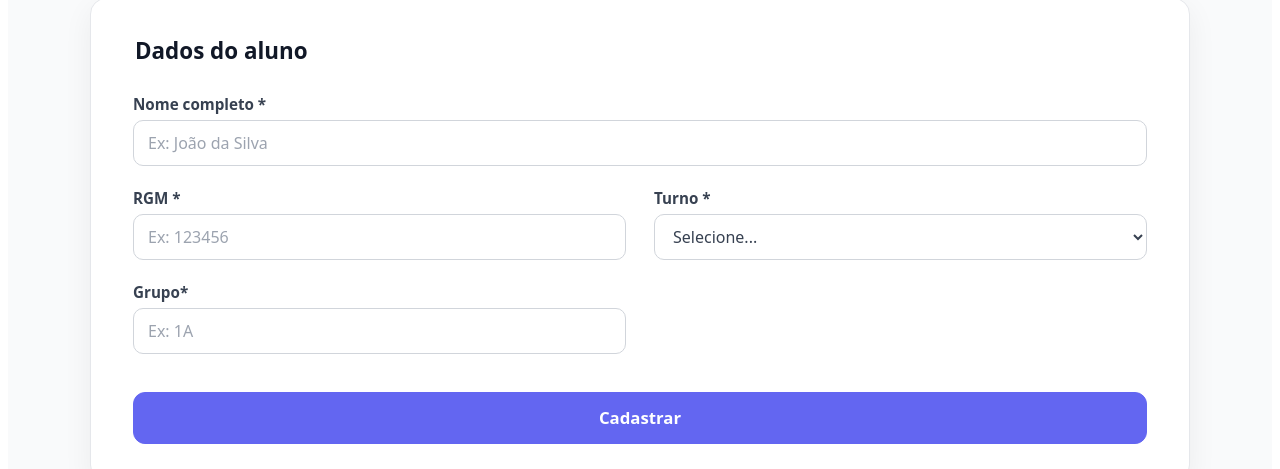
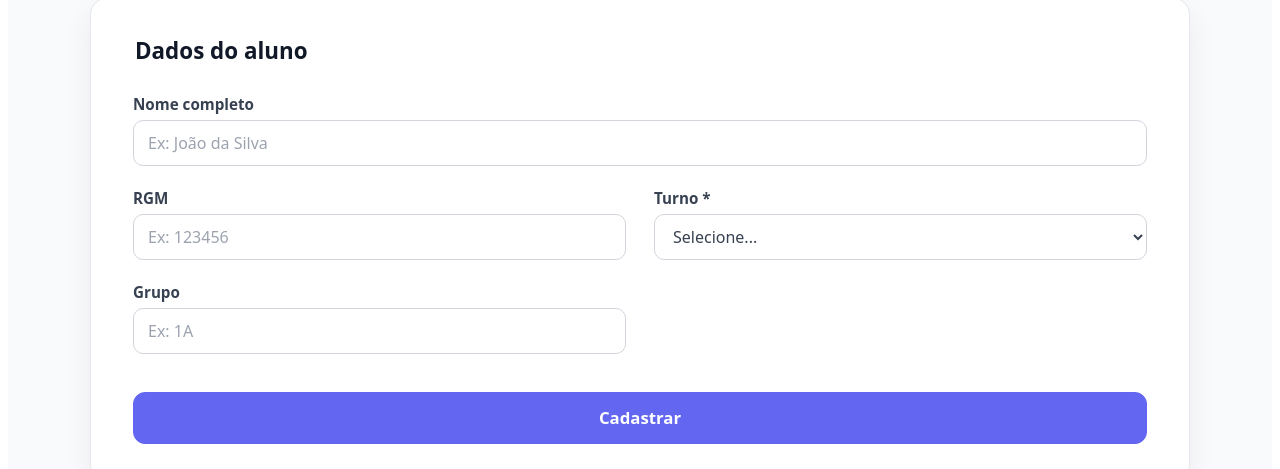
Before and after one commit to pholiveira-dev/eduTrack, a React (Vite) app in the folder preceptor/: page / in a window 1280 px wide. Shown: the part 136-605 px from the top of the page. Built offline with nearby package versions, Linux system fonts and the light colour scheme.

Commit message:
refactor: separa StudentForm em componentes reutilizáveis

```diff
--- /dev/null
+++ b/preceptor/src/components/StudentForm/SelectInput.jsx
@@ -0,0 +1,26 @@
+export function SelectInput({
+  label,
+  id,
+  value,
+  onChange,
+  options,
+  required = false,
+}) {
+  return (
+    <div className="form-group">
+      <label htmlFor={id}>{label} *</label>
+      <select
+        id={id}
+        value={value}
+        onChange={(e) => onChange(e.target.value)}
+        required={required}
+      >
+        {options.map((option) => (
+          <option key={option.value} value={option.value}>
+            {option.label}
+          </option>
+        ))}
+      </select>
+    </div>
+  );
+}
--- /dev/null
+++ b/preceptor/src/components/StudentForm/StudentFormFields.jsx
@@ -0,0 +1,69 @@
+import { TextInput } from "./TextInput";
+import { SelectInput } from "./SelectInput";
+
+export function StudentFormFields({ student, setStudent }) {
+  return (
+    <>
+      <TextInput
+        label="Nome completo"
+        id="name"
+        placeholder="Ex: João da Silva"
+        value={student.name}
+        onChange={(value) =>
+          setStudent((prev) => ({
+            ...prev,
+            name: value.toUpperCase(),
+          }))
+        }
+        required
+      />
+
+      <TextInput
+        label="RGM"
+        id="rgm"
+        placeholder="Ex: 123456"
+        value={student.rgm}
+        onChange={(value) =>
+          setStudent((prev) => ({
+            ...prev,
+            rgm: value,
+          }))
+        }
+        required
+      />
+
+      <SelectInput
+        label="Turno"
+        id="turno"
+        value={student.turn}
+        onChange={(value) =>
+          setStudent((prev) => ({
+            ...prev,
+            turn: value,
+          }))
+        }
+        required
+        options={[
+          { value: "", label: "Selecione..." },
+          { value: "matutino", label: "Matutino" },
+          { value: "vespertino", label: "Vespertino" },
+          { value: "noturno", label: "Noturno" },
+        ]}
+      />
+
+      <TextInput
+        label="Grupo"
+        id="grupo"
+        placeholder="Ex: 1A"
+        value={student.group}
+        onChange={(value) =>
+          setStudent((prev) => ({
+            ...prev,
+            group: value.toUpperCase(),
+          }))
+        }
+        required
+      />
+    </>
+  );
+}
--- /dev/null
+++ b/preceptor/src/components/StudentForm/TextInput.jsx
@@ -0,0 +1,22 @@
+export function TextInput({
+  label,
+  id,
+  value,
+  onChange,
+  placeholder,
+  required = false,
+}) {
+  return (
+    <div className="form-group">
+      <label htmlFor={id}>{label}</label>
+      <input
+        id={id}
+        type="text"
+        placeholder={placeholder}
+        value={value}
+        onChange={(e) => onChange(e.target.value)}
+        required={required}
+      />
+    </div>
+  );
+}
--- a/preceptor/src/components/StudentForm/index.jsx
+++ b/preceptor/src/components/StudentForm/index.jsx
@@ -1,4 +1,5 @@
 import { useState } from "react";
+import { StudentFormFields } from "./StudentFormFields";
 import "./styles.css";
 
 export function StudentForm({ handleAddStudent }) {
@@ -27,67 +28,7 @@ export function StudentForm({ handleAddStudent }) {
         <form onSubmit={handleSubmit}>
           <fieldset>
             <legend>Dados do aluno</legend>
-            <div className="form-group">
-              <label htmlFor="name">Nome completo *</label>
-              <input
-                id="name"
-                type="text"
-                placeholder="Ex: João da Silva"
-                value={student.name.toUpperCase()}
-                onChange={(e) =>
-                  setStudent((prev) => ({
-                    ...prev,
-                    name: e.target.value.toUpperCase(),
-                  }))
-                }
-                required
-              />
-            </div>
-            <div className="form-group">
-              <label htmlFor="rgm">RGM *</label>
-              <input
-                id="rgm"
-                type="text"
-                placeholder="Ex: 123456"
-                value={student.rgm}
-                onChange={(e) =>
-                  setStudent((prev) => ({ ...prev, rgm: e.target.value }))
-                }
-                required
-              />
-            </div>
-            <div className="form-group">
-              <label htmlFor="turno">Turno *</label>
-              <select
-                id="turno"
-                onChange={(e) =>
-                  setStudent((prev) => ({ ...prev, turn: e.target.value }))
-                }
-                value={student.turn}
-                required
-              >
-                <option value="">Selecione...</option>
-                <option value="matutino">Matutino</option>
-                <option value="vespertino">Vespertino</option>
-                <option value="noturno">Noturno</option>
-              </select>
-            </div>
-            <div className="form-group">
-              <label htmlFor="grupo">Grupo*</label>
-              <input
-                id="grupo"
-                type="text"
-                placeholder="Ex: 1A"
-                onChange={(e) =>
-                  setStudent((prev) => ({
-                    ...prev,
-                    group: e.target.value.toUpperCase(),
-                  }))
-                }
-                value={student.group}
-                required
-              />
-            </div>
+            <StudentFormFields student={student} setStudent={setStudent} />
             <button type="submit">Cadastrar</button>
           </fieldset>
         </form>
```
